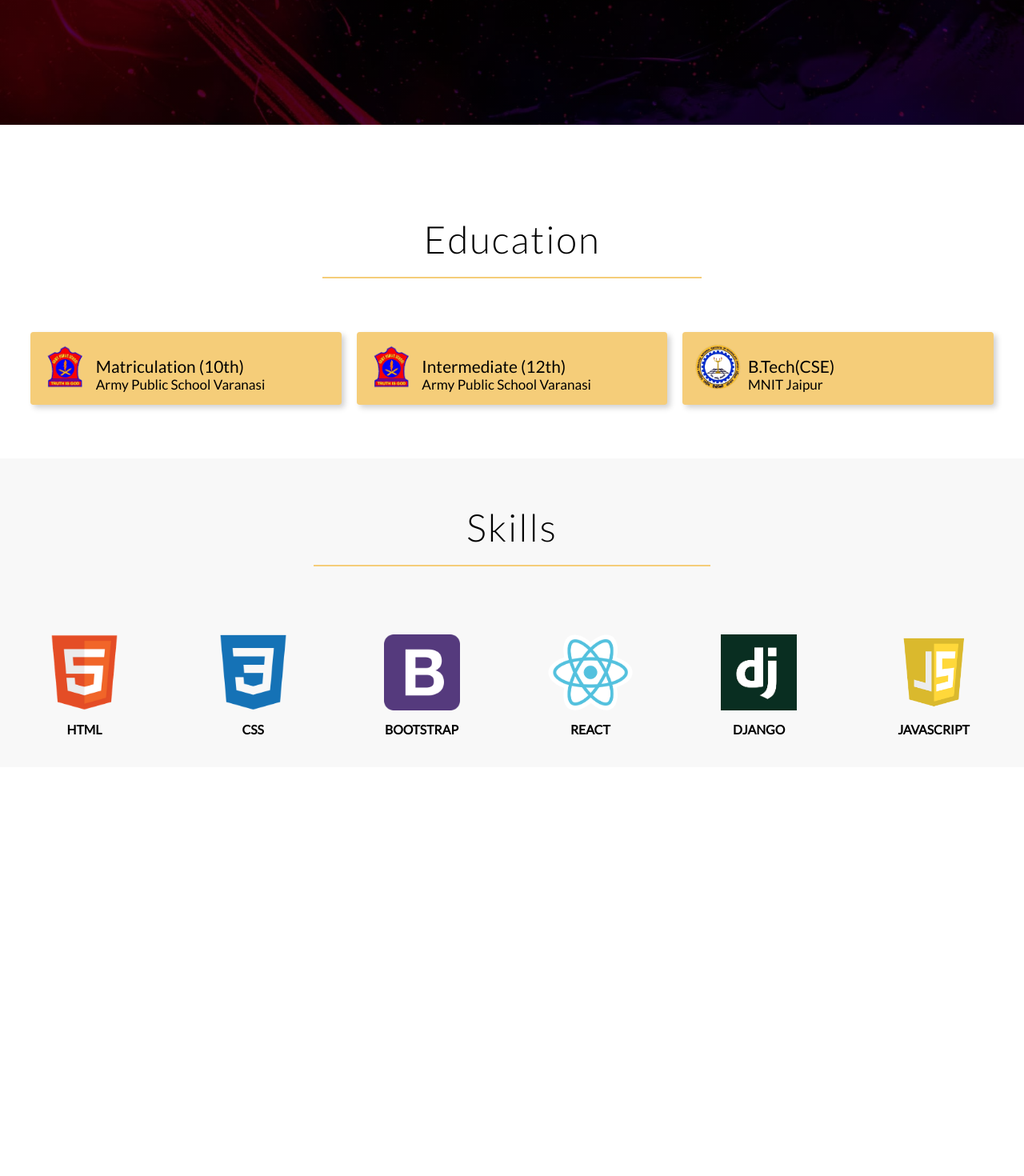
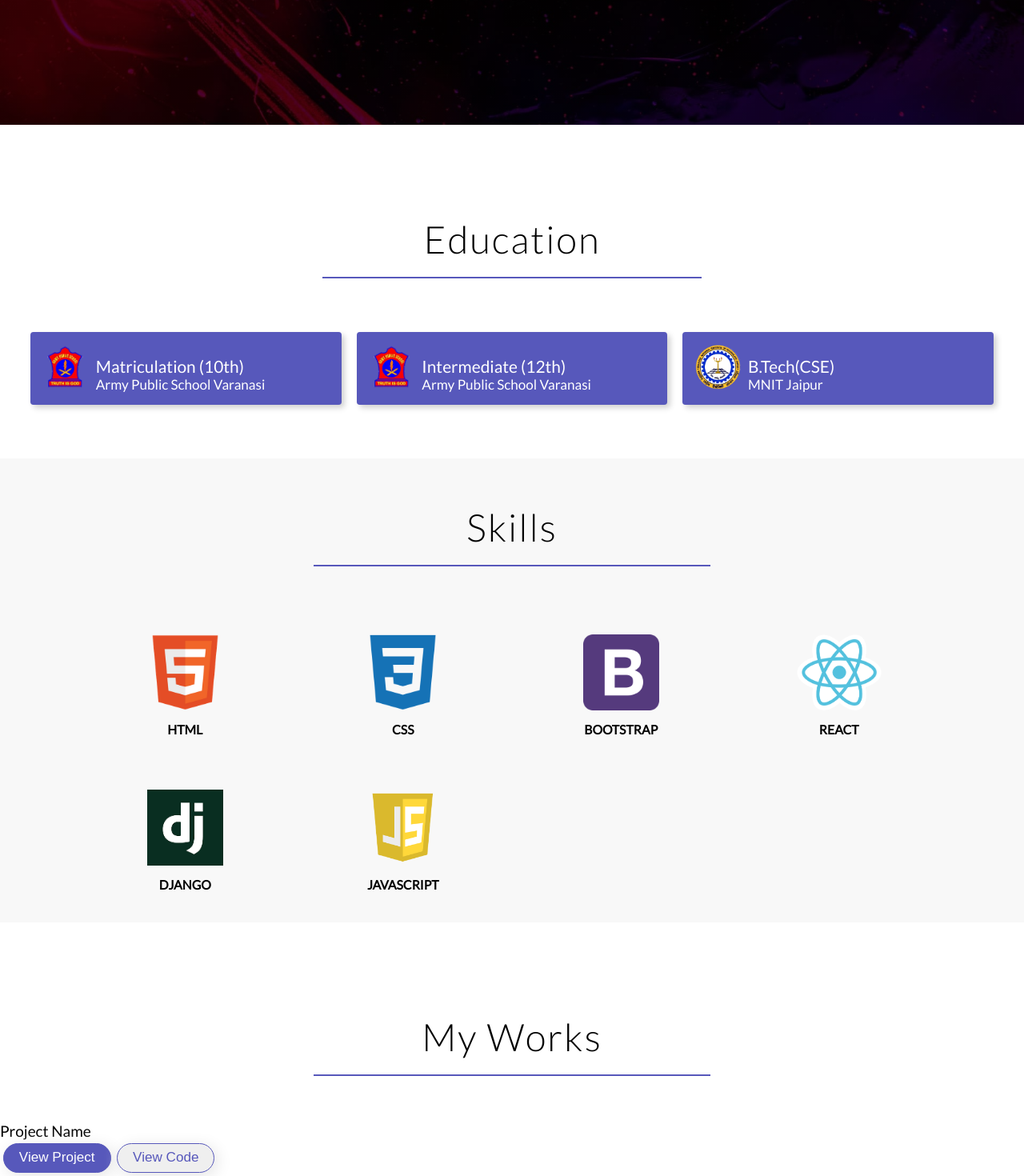
Before and after one commit to karn21/portfolio, a React (Create React App) app: page / in a window 1280 px wide. Shown: the part 644-2114 px from the top of the page at 80% size. Before the commit the page ends 1603 px from the top, so only its background shows below. Built offline with nearby package versions, Linux system fonts and the light colour scheme.

Commit message:
changed accent color

```diff
--- a/src/App.js
+++ b/src/App.js
@@ -3,6 +3,7 @@ import Navbar from "./components/navbar/Navbar";
 import Header from "./components/header/Header";
 import Education from "./components/education/Education";
 import Skills from "./components/skills/Skills";
+import Works from "./components/works/Works";
 export class App extends Component {
   render() {
     return (
@@ -11,6 +12,7 @@ export class App extends Component {
         <Header></Header>
         <Education></Education>
         <Skills></Skills>
+        <Works></Works>
       </React.Fragment>
     );
   }
--- a/src/components/education/education.scss
+++ b/src/components/education/education.scss
@@ -24,12 +24,12 @@
   margin-left: 0.5rem;
   align-items: center;
   h3 {
-    color: #000;
+    color: #fff;
     font-size: 1.2rem;
     font-weight: 400;
   }
   h5 {
-    color: #000;
+    color: #fff;
     font-size: 1rem;
     font-weight: 400;
   }
--- a/src/components/navbar/Navbar.js
+++ b/src/components/navbar/Navbar.js
@@ -59,10 +59,10 @@ export class Navbar extends Component {
             <a href="#education">
               <li className="nav-link">Education</li>
             </a>
-            <a href="#">
+            <a href="#skills">
               <li className="nav-link">Skills</li>
             </a>
-            <a href="#">
+            <a href="#works">
               <li className="nav-link">My Works</li>
             </a>
             <a href="#">
--- a/src/components/navbar/navbar.scss
+++ b/src/components/navbar/navbar.scss
@@ -10,6 +10,7 @@
   top: 0;
   width: 100%;
   z-index: 999;
+  opacity: 90%;
   a {
     align-items: center;
     text-decoration: none;
--- a/src/components/skills/skills.scss
+++ b/src/components/skills/skills.scss
@@ -45,7 +45,7 @@
 @media screen and (min-width: 1024px) {
   #skills {
     article {
-      grid-template-columns: repeat(6, 1fr);
+      margin: auto 5rem;
     }
   }
 }
--- /dev/null
+++ b/src/components/works/Work.js
@@ -0,0 +1,17 @@
+import React from "react";
+
+function Work() {
+  return (
+    <div className="work-card">
+      <div className="work-card-top"></div>
+      <div className="work-card-tags"></div>
+      <div>Project Name</div>
+      <div className="work-card-footer">
+        <button className="primary-btn">View Project</button>
+        <button className="ghost-btn">View Code</button>
+      </div>
+    </div>
+  );
+}
+
+export default Work;
--- /dev/null
+++ b/src/components/works/Works.js
@@ -0,0 +1,21 @@
+import React, { Component } from "react";
+import "./works.scss";
+import Work from "./Work";
+
+export class Works extends Component {
+  render() {
+    return (
+      <section id="works">
+        <div className="section-head">
+          <h2>My Works</h2>
+          <hr />
+        </div>
+        <article>
+          <Work></Work>
+        </article>
+      </section>
+    );
+  }
+}
+
+export default Works;
--- /dev/null
+++ b/src/components/works/works.scss
@@ -0,0 +1 @@
+@import "../../index.scss";
--- a/src/index.scss
+++ b/src/index.scss
@@ -1,4 +1,5 @@
-$primaryColor: #f5cd79;
+$primaryColor: #5758bb;
+$hoverColor: #3e40a5;
 $blackColor: #2f3640;
 $p-font-sizes: (
   null: 15px,
@@ -38,8 +39,50 @@ body {
     width: 40%;
     margin-left: 30%;
     color: $primaryColor;
+    background-color: $primaryColor;
     border-color: $primaryColor;
     border-style: solid;
+  }
+}
+
+.primary-btn {
+  padding: 0.4rem 1rem;
+  font-size: 0.9rem;
+  border: 0.1rem solid $primaryColor;
+  border-radius: 1.5rem;
+  background-color: $primaryColor;
+  margin: 0.2rem;
+  cursor: pointer;
+  box-shadow: 0.2rem 0.2rem 1rem #e5e5e5;
+  transition: all 0.3s linear;
+  color: #fff;
+  &:hover {
+    background-color: $hoverColor;
+    box-shadow: 0.2rem 0.2rem 1rem #c9c9c9;
+  }
+  &:focus {
+    outline: none;
+  }
+}
+
+.ghost-btn {
+  color: $primaryColor;
+  padding: 0.4rem 1rem;
+  border-radius: 1.5rem;
+  font-size: 0.9rem;
+  border: 0.1rem solid $primaryColor;
+  margin: 0.2rem;
+  cursor: pointer;
+  box-shadow: 0.2rem 0.2rem 1rem #e5e5e5;
+  transition: all 0.3s linear;
+  &:hover {
+    color: #fff;
+    background-color: $hoverColor;
+    border-color: $hoverColor;
+    box-shadow: 0.2rem 0.2rem 1rem #c9c9c9;
+  }
+  &:focus {
+    outline: none;
   }
 }
 
```
Also changed, not shown: src/components/header/header1 (2).jpg (added).
